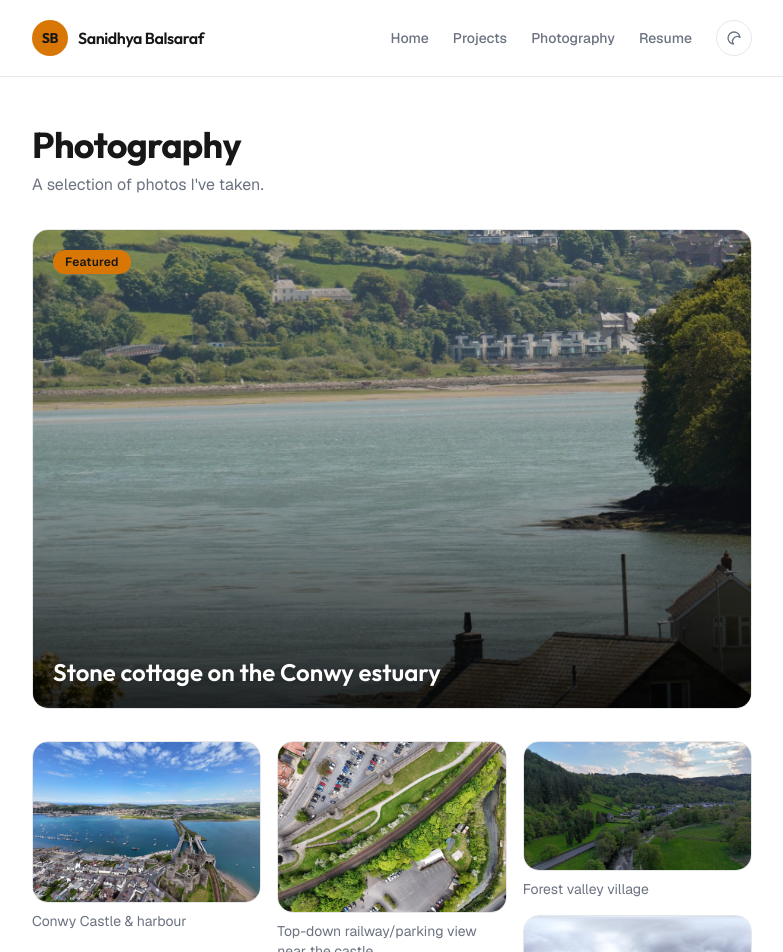
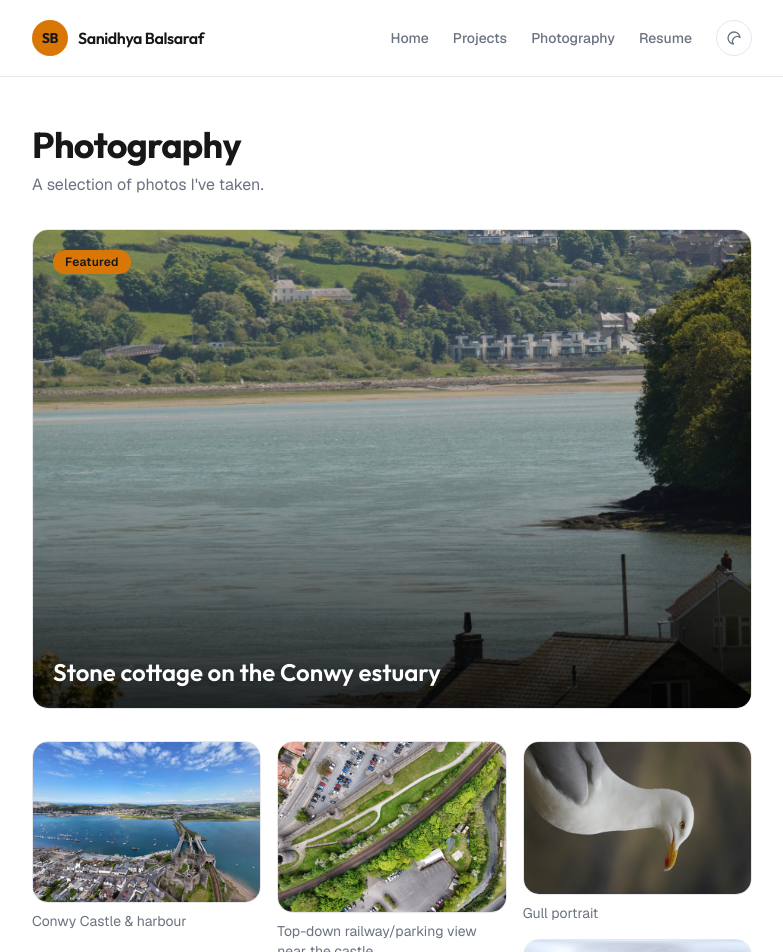
Before and after one commit to sanidhyasbalsaraf-lgtm/sanidhyas-portfolio, a Next.js app: page /photography in a window 1280 px wide. Shown: the top 952 px of the page, without its empty margins (248-1031 px from the left). Built offline with nearby package versions, Linux system fonts and the light colour scheme.

Commit message:
Add gull portrait to photography gallery
Found DSC01194.JPG in the source photos folder, correctly oriented
already. Resized and added as gull-portrait.jpg.

```diff
--- a/src/data/photo-captions.ts
+++ b/src/data/photo-captions.ts
@@ -10,4 +10,5 @@ export const photoCaptions: Record<string, string> = {
   "snowdon-mountain-lake.jpg": "Snowdonia mountain lake panorama",
   "conwy-castle-railway.jpg": "Top-down railway/parking view near the castle",
   "conwy-river-cottage.jpg": "Stone cottage on the Conwy estuary",
+  "gull-portrait.jpg": "Gull portrait",
 };
```
Also changed, not shown: public/photos/gull-portrait.jpg (added).
